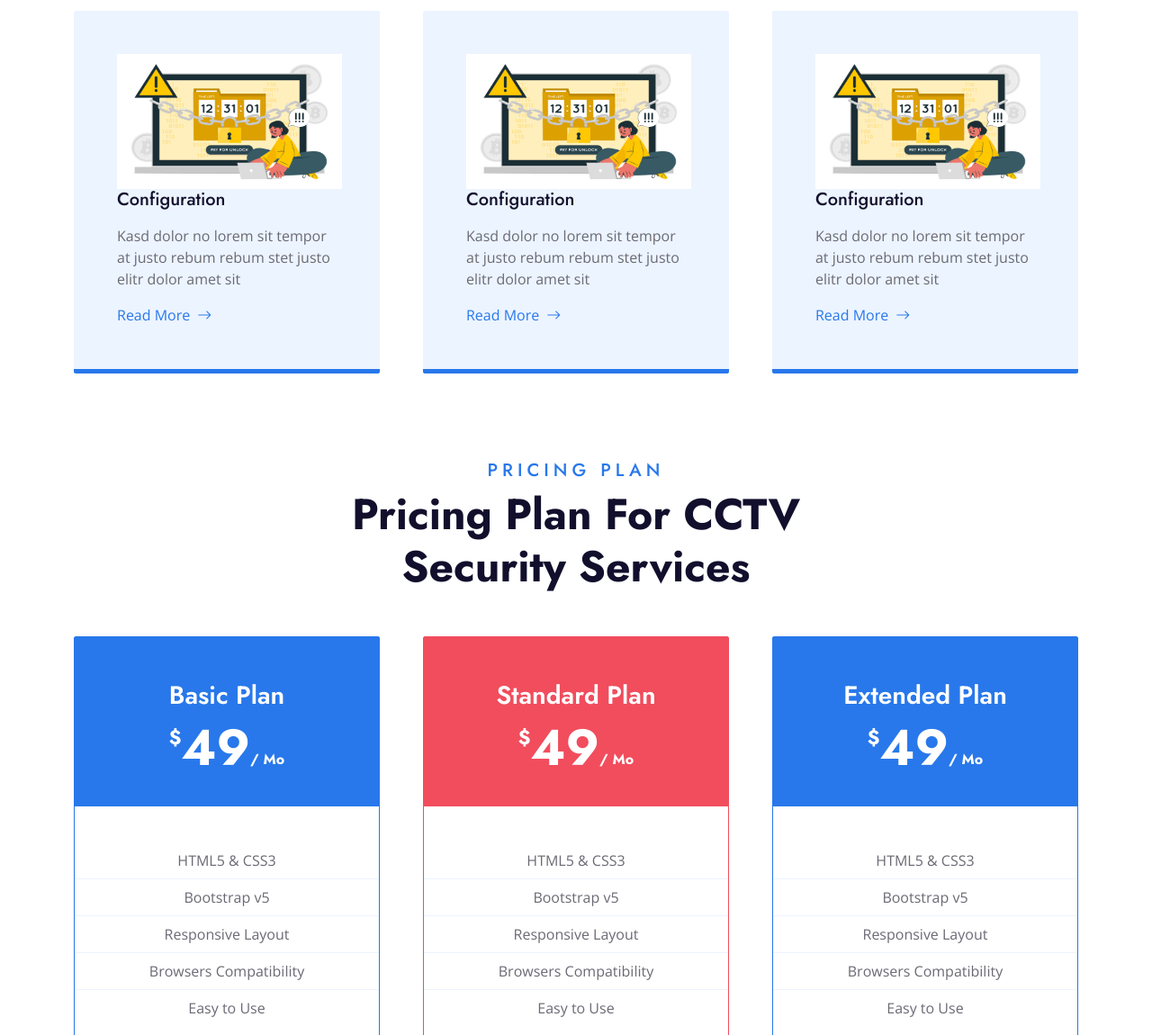
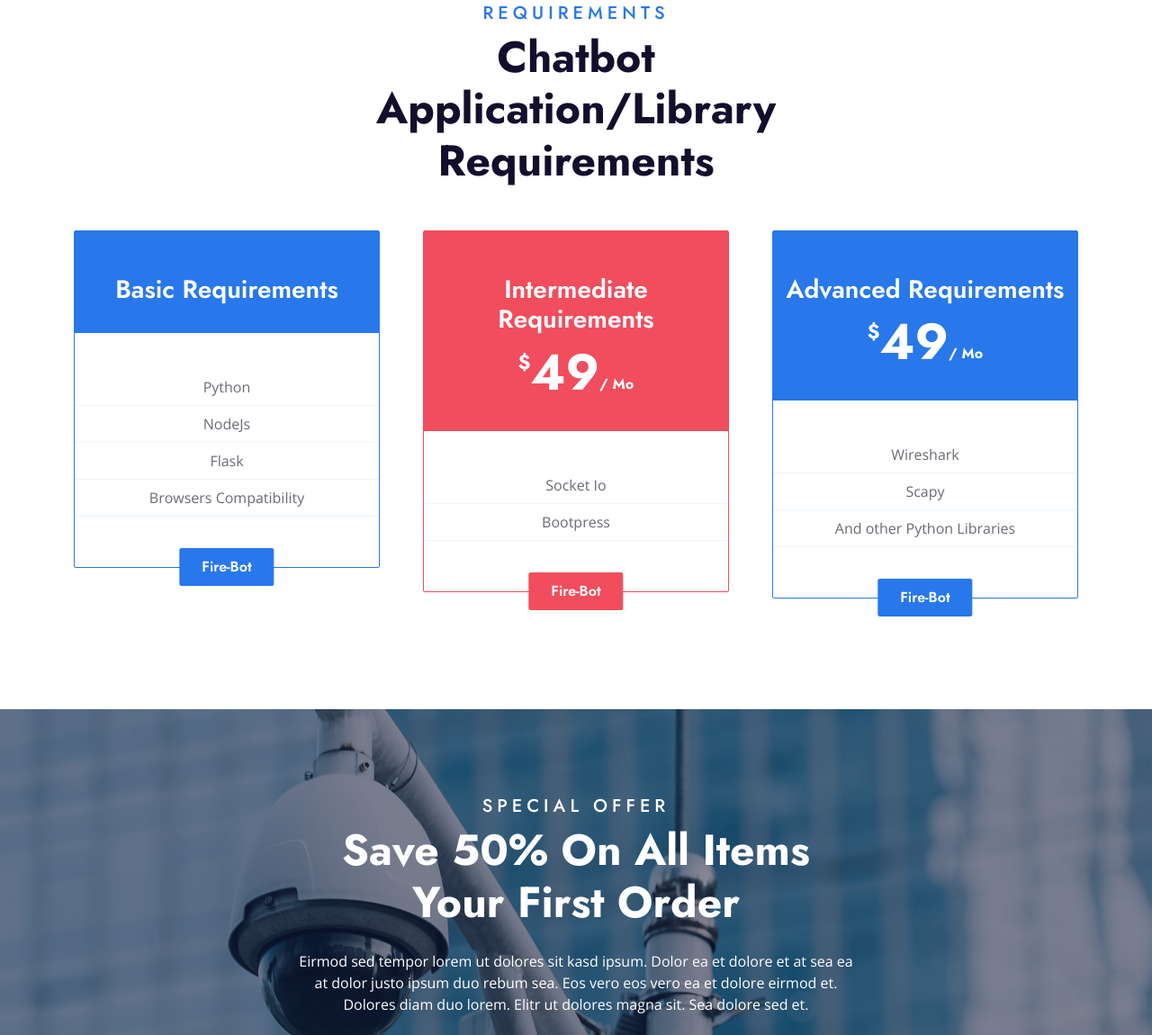
Before and after one commit to Arbaaz-Khan-Tech/Fire-bot, a plain HTML site: page Fire-Bot/templates/index.html in a window 1280 px wide. Shown: the part 2720-3870 px from the top of the page at 90% size. Drawn offline with nearby package versions, Linux system fonts and the light colour scheme; animation ran at ten frames a second; files whose address does not match are found by name.

Commit message:
Changes in index.html

```diff
--- a/Fire-Bot/templates/index.html
+++ b/Fire-Bot/templates/index.html
@@ -141,13 +141,13 @@
                         <div class="col-sm-6 wow zoomIn" data-wow-delay="0.6s">
                             <div class="bg-primary d-flex flex-column justify-content-center text-center border-bottom border-5 border-secondary rounded p-3" style="height: 200px;">
                                 <i class="fa fa-star fa-4x text-white mb-4"></i>
-                                <h4 class="text-white mb-0">5 Years Experience</h4>
+                                <h4 class="text-white mb-0">Fire-Bot</h4>
                             </div>
                         </div>
                         <div class="col-sm-6 wow zoomIn" data-wow-delay="0.9s">
                             <div class="bg-secondary d-flex flex-column justify-content-center text-center border-bottom border-5 border-primary rounded p-3" style="height: 200px;">
                                 <i class="fa fa-award fa-4x text-white mb-4"></i>
-                                <h4 class="text-white mb-0">Award Winning Chatbot</h4>
+                                <h4 class="text-white mb-0">Intelligent Chatbot</h4>
                             </div>
                         </div>
                     </div>
@@ -163,7 +163,7 @@
         <div class="container">
             <div class="text-center mx-auto mb-5" style="max-width: 600px;">
                 <h5 class="text-primary text-uppercase" style="letter-spacing: 5px;">Services</h5>
-                <h1 class="display-5 mb-0">Our Excellent CCTV Security Services</h1>
+                <h1 class="display-5 mb-0">Our Chatbot Features</h1>
             </div>
             <div class="row g-5">
                 <div class="col-lg-4 col-md-6 wow zoomIn" data-wow-delay="0.3s">
@@ -220,42 +220,13 @@
                     <div class="service-item bg-light border-bottom border-5 border-primary rounded">
                         <div class="position-relative p-5">
                             <img src="../static/img/threat.jpg" style=" height: 150px; width: 250px;">
-                            <h5 class="mb-3">Access Control</h5>
-                            <p>Kasd dolor no lorem sit tempor at justo rebum rebum stet justo elitr dolor amet sit</p>
+                            <h5 class="mb-3">Password </h5>
+                            <p>Can check strength of password and even generate passwords</p>
                             <a href="">Read More<i class="bi bi-arrow-right ms-2"></i></a>
                         </div>
                     </div>
                 </div>
-                <div class="col-lg-4 col-md-6 wow zoomIn" data-wow-delay="0.3s">
-                    <div class="service-item bg-light border-bottom border-5 border-primary rounded">
-                        <div class="position-relative p-5">
-                            <img src="../static/img/threat.jpg" style=" height: 150px; width: 250px;">
-                            <h5 class="mb-3">Configuration</h5>
-                            <p>Kasd dolor no lorem sit tempor at justo rebum rebum stet justo elitr dolor amet sit</p>
-                            <a href="">Read More<i class="bi bi-arrow-right ms-2"></i></a>
-                        </div>
-                    </div>
-                </div>
-                <div class="col-lg-4 col-md-6 wow zoomIn" data-wow-delay="0.6s">
-                    <div class="service-item bg-light border-bottom border-5 border-primary rounded">
-                        <div class="position-relative p-5">
-                            <img src="../static/img/threat.jpg" style=" height: 150px; width: 250px;">
-                            <h5 class="mb-3">Configuration</h5>
-                            <p>Kasd dolor no lorem sit tempor at justo rebum rebum stet justo elitr dolor amet sit</p>
-                            <a href="">Read More<i class="bi bi-arrow-right ms-2"></i></a>
-                        </div>
-                    </div>
-                </div>
-                <div class="col-lg-4 col-md-6 wow zoomIn" data-wow-delay="0.9s">
-                    <div class="service-item bg-light border-bottom border-5 border-primary rounded">
-                        <div class="position-relative p-5">
-                            <img src="../static/img/threat.jpg" style=" height: 150px; width: 250px;">
-                            <h5 class="mb-3">Configuration</h5>
-                            <p>Kasd dolor no lorem sit tempor at justo rebum rebum stet justo elitr dolor amet sit</p>
-                            <a href="">Read More<i class="bi bi-arrow-right ms-2"></i></a>
-                        </div>
-                    </div>
-                </div>
+
             </div>
         </div>
     </div>
@@ -266,14 +237,32 @@
     <div class="container-fluid py-5 wow fadeInUp" data-wow-delay="0.1s" style="margin-bottom: 75px;">
         <div class="container">
             <div class="text-center mx-auto mb-5" style="max-width: 600px;">
-                <h5 class="text-primary text-uppercase" style="letter-spacing: 5px;">Pricing Plan</h5>
-                <h1 class="display-5 mb-0">Pricing Plan For CCTV Security Services</h1>
+                <h5 class="text-primary text-uppercase" style="letter-spacing: 5px;">Requirements</h5>
+                <h1 class="display-5 mb-0">Chatbot Application/Library Requirements</h1>
             </div>
             <div class="row g-5">
                 <div class="col-lg-4 wow slideInUp" data-wow-delay="0.3s">
                     <div class="position-relative border border-primary rounded">
                         <div class="bg-primary text-center pt-5 pb-4">
-                            <h3 class="text-white">Basic Plan</h3>
+                            <h3 class="text-white">Basic Requirements</h3>
+                            <h1 class="display-4 text-white">
+
+                            </h1>
+                        </div>
+                        <div class="text-center py-5">
+                            <p class="border-bottom border-light mb-2 pb-2">Python</p>
+                            <p class="border-bottom border-light mb-2 pb-2">NodeJs</p>
+                            <p class="border-bottom border-light mb-2 pb-2">Flask</p>
+                            <p class="border-bottom border-light mb-2 pb-2">Browsers Compatibility</p>
+
+                        </div>
+                        <a href="" class="btn btn-primary py-2 px-4 position-absolute top-100 start-50 translate-middle">Fire-Bot</a>
+                    </div>
+                </div>
+                <div class="col-lg-4 wow slideInUp" data-wow-delay="0.6s">
+                    <div class="position-relative border border-secondary rounded">
+                        <div class="bg-secondary text-center pt-5 pb-4">
+                            <h3 class="text-white">Intermediate Requirements</h3>
                             <h1 class="display-4 text-white">
                                 <small class="align-top"
                                     style="font-size: 22px; line-height: 45px;">$</small>49<small
@@ -282,19 +271,17 @@
                             </h1>
                         </div>
                         <div class="text-center py-5">
-                            <p class="border-bottom border-light mb-2 pb-2">HTML5 & CSS3</p>
-                            <p class="border-bottom border-light mb-2 pb-2">Bootstrap v5</p>
-                            <p class="border-bottom border-light mb-2 pb-2">Responsive Layout</p>
-                            <p class="border-bottom border-light mb-2 pb-2">Browsers Compatibility</p>
-                            <p class="mb-2 pb-2">Easy to Use</p>
+                            <p class="border-bottom border-light mb-2 pb-2">Socket Io</p>
+                            <p class="border-bottom border-light mb-2 pb-2">Bootpress</p>
+
                         </div>
-                        <a href="" class="btn btn-primary py-2 px-4 position-absolute top-100 start-50 translate-middle">Order Now</a>
+                        <a href="" class="btn btn-secondary py-2 px-4 position-absolute top-100 start-50 translate-middle">Fire-Bot</a>
                     </div>
                 </div>
-                <div class="col-lg-4 wow slideInUp" data-wow-delay="0.6s">
-                    <div class="position-relative border border-secondary rounded">
-                        <div class="bg-secondary text-center pt-5 pb-4">
-                            <h3 class="text-white">Standard Plan</h3>
+                <div class="col-lg-4 wow slideInUp" data-wow-delay="0.9s">
+                    <div class="position-relative border border-primary rounded">
+                        <div class="bg-primary text-center pt-5 pb-4">
+                            <h3 class="text-white">Advanced Requirements</h3>
                             <h1 class="display-4 text-white">
                                 <small class="align-top"
                                     style="font-size: 22px; line-height: 45px;">$</small>49<small
@@ -303,34 +290,12 @@
                             </h1>
                         </div>
                         <div class="text-center py-5">
-                            <p class="border-bottom border-light mb-2 pb-2">HTML5 & CSS3</p>
-                            <p class="border-bottom border-light mb-2 pb-2">Bootstrap v5</p>
-                            <p class="border-bottom border-light mb-2 pb-2">Responsive Layout</p>
-                            <p class="border-bottom border-light mb-2 pb-2">Browsers Compatibility</p>
-                            <p class="mb-2 pb-2">Easy to Use</p>
+                            <p class="border-bottom border-light mb-2 pb-2">Wireshark</p>
+                            <p class="border-bottom border-light mb-2 pb-2">Scapy</p>
+                            <p class="border-bottom border-light mb-2 pb-2">And other Python Libraries</p>
+
                         </div>
-                        <a href="" class="btn btn-secondary py-2 px-4 position-absolute top-100 start-50 translate-middle">Order Now</a>
-                    </div>
-                </div>
-                <div class="col-lg-4 wow slideInUp" data-wow-delay="0.9s">
-                    <div class="position-relative border border-primary rounded">
-                        <div class="bg-primary text-center pt-5 pb-4">
-                            <h3 class="text-white">Extended Plan</h3>
-                            <h1 class="display-4 text-white">
-                                <small class="align-top"
-                                    style="font-size: 22px; line-height: 45px;">$</small>49<small
-                                    class="align-bottom" style="font-size: 16px; line-height: 40px;">/
-                                    Mo</small>
-                            </h1>
-                        </div>
-                        <div class="text-center py-5">
-                            <p class="border-bottom border-light mb-2 pb-2">HTML5 & CSS3</p>
-                            <p class="border-bottom border-light mb-2 pb-2">Bootstrap v5</p>
-                            <p class="border-bottom border-light mb-2 pb-2">Responsive Layout</p>
-                            <p class="border-bottom border-light mb-2 pb-2">Browsers Compatibility</p>
-                            <p class="mb-2 pb-2">Easy to Use</p>
-                        </div>
-                        <a href="" class="btn btn-primary py-2 px-4 position-absolute top-100 start-50 translate-middle">Order Now</a>
+                        <a href="" class="btn btn-primary py-2 px-4 position-absolute top-100 start-50 translate-middle">Fire-Bot</a>
                     </div>
                 </div>
             </div>
```
Also changed, not shown: 1 other file.
